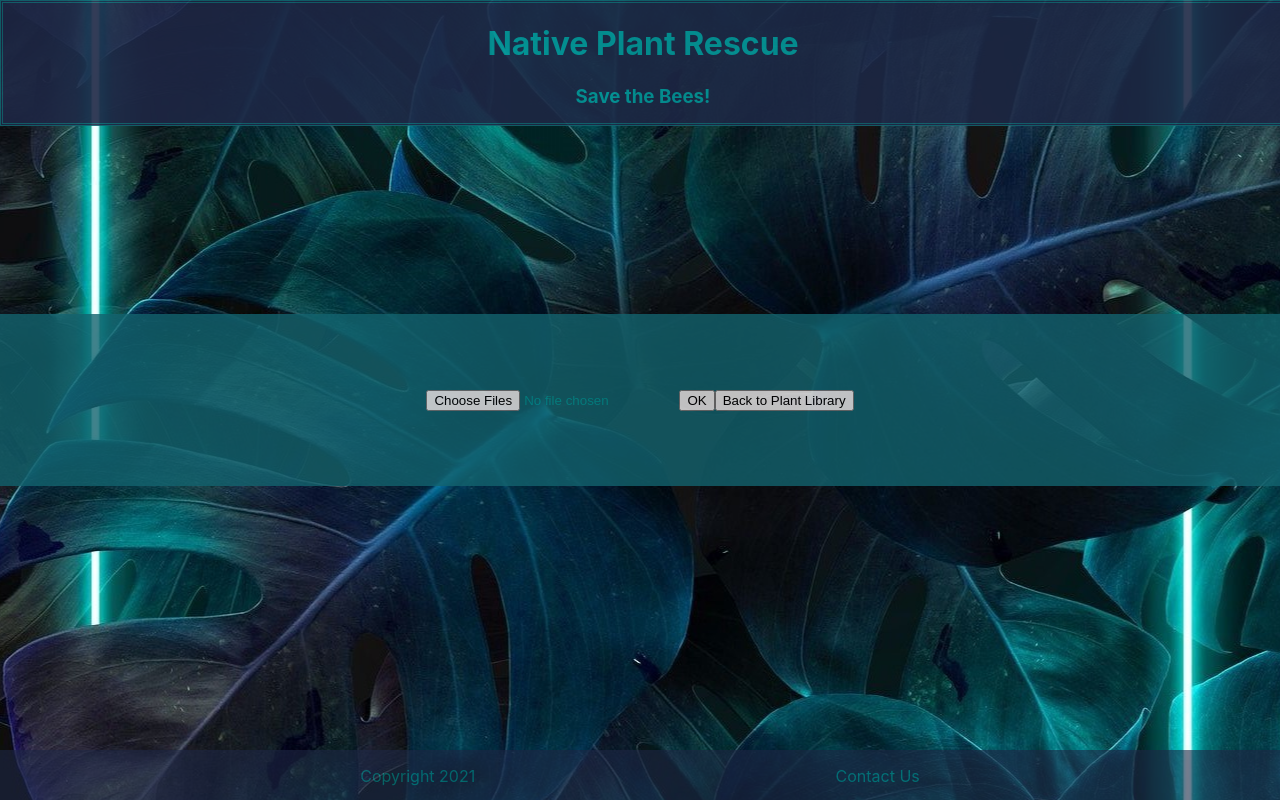
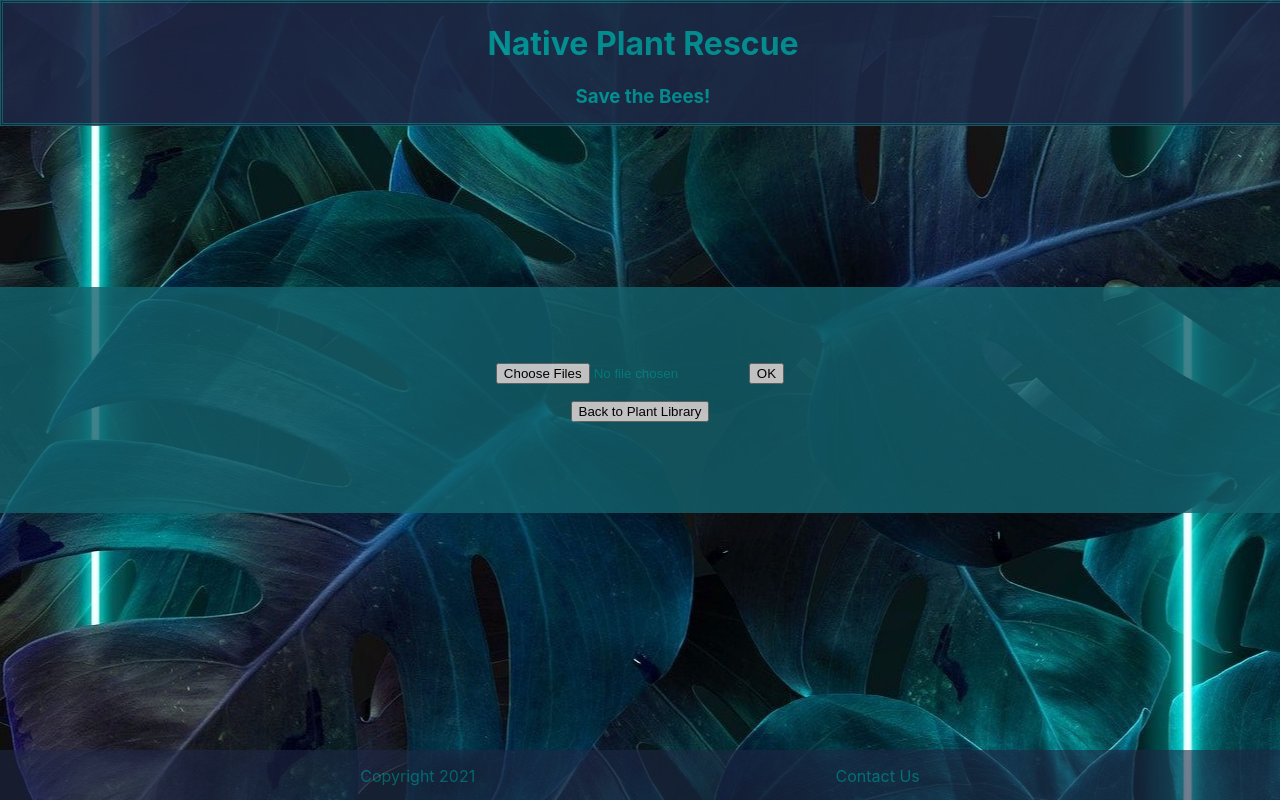
Before and after one commit to kylieanyce/native-plant-rescue, a React (Create React App) app: page /identifyForm in a window 1280 px wide. Built offline with nearby package versions, Linux system fonts and the light colour scheme; sample sign-in values are in the browser's storage.

Commit message:
working on details page

```diff
--- a/src/components/plants/IdentifyForm.js
+++ b/src/components/plants/IdentifyForm.js
@@ -27,7 +27,7 @@ export const IdentifyForm = () => {
                     assigned with the input is added as a property */}
                     <input type="file" ref={fileElement} multiple />
                     <button onClick={handleFile} type="button">OK</button>
-                <button onClick={() => history.push(`/library`)}>Back to Plant Library</button>
+                <p><button onClick={() => history.push(`/library`)}>Back to Plant Library</button></p>
                 </form>
 
             </div>
```
Also changed, not shown: src/components/posts/Detail.css (added).
